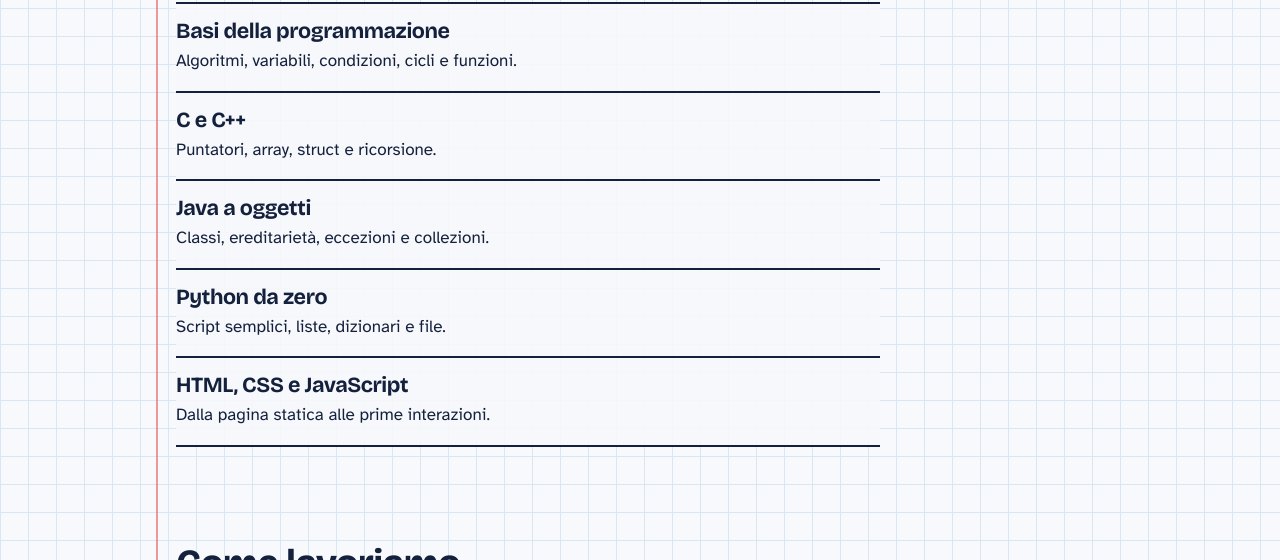
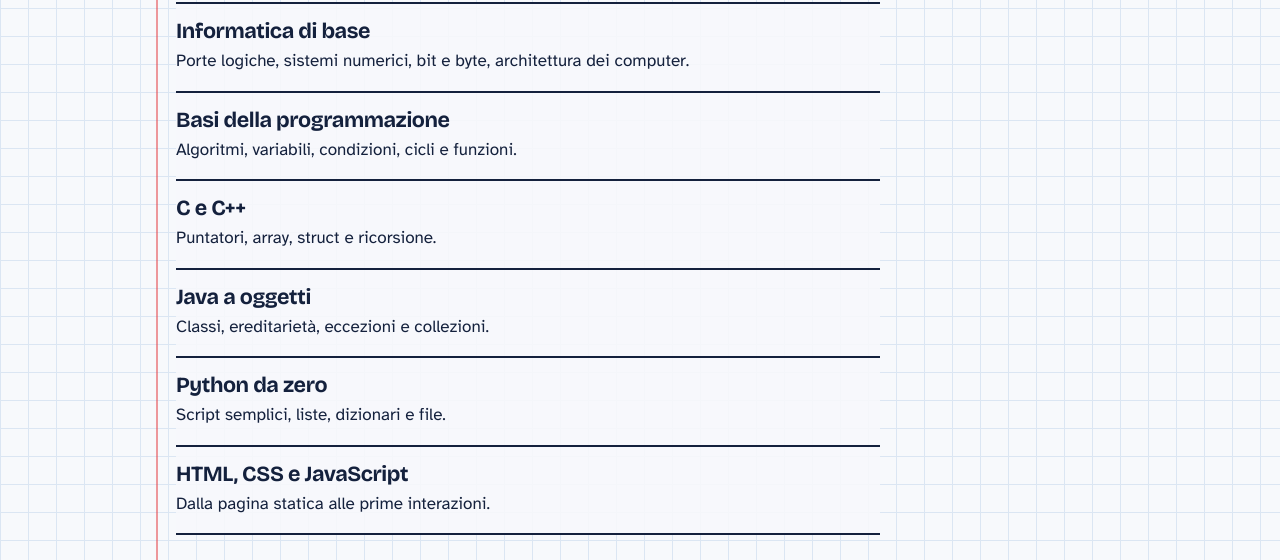
Before and after one commit to Vlamend/vlamend.github.io, an Astro site: page / in a window 1280 px wide. Shown: the part 664-1224 px from the top of the page. Built offline with nearby package versions, Linux system fonts and the light colour scheme; Astro itself is replaced by a stand-in of ours.

Commit message:
Sistemata colori e aggiunto argomento

```diff
--- a/src/layouts/Base.astro
+++ b/src/layouts/Base.astro
@@ -44,25 +44,22 @@ const { title, description } = Astro.props;
   @property --paper     { syntax: '<color>'; inherits: true; initial-value: #f7f9fc; }
   @property --grid      { syntax: '<color>'; inherits: true; initial-value: #dbe6f3; }
   @property --ink       { syntax: '<color>'; inherits: true; initial-value: #14213d; }
-  @property --blue      { syntax: '<color>'; inherits: true; initial-value: #1f3fbf; }
   @property --margin    { syntax: '<color>'; inherits: true; initial-value: #e5484d; }
   @property --card      { syntax: '<color>'; inherits: true; initial-value: #ffffff; }
   @property --code      { syntax: '<color>'; inherits: true; initial-value: #1f3fbf; }
   @property --btn-bg    { syntax: '<color>'; inherits: true; initial-value: #1f3fbf; }
   @property --btn-text  { syntax: '<color>'; inherits: true; initial-value: #ffffff; }
-  @property --btn-hover { syntax: '<color>'; inherits: true; initial-value: #172f94; }
+
   :root {
     color-scheme: light;
     --paper: #f7f9fc;
     --grid: #dbe6f3;
     --ink: #14213d;
-    --blue: #1f3fbf;
     --margin: #e5484d;
     --card: #ffffff;
     --code: #1f3fbf;
     --btn-bg: #1f3fbf;
     --btn-text: #ffffff;
-    --btn-hover: #172f94;
     --display: 'Bricolage Grotesque', 'Trebuchet MS', sans-serif;
     --body: 'Atkinson Hyperlegible', 'Segoe UI', system-ui, sans-serif;
   }
@@ -73,12 +70,10 @@ const { title, description } = Astro.props;
       --paper: #15211e;
       --grid: #223630;
       --ink: #eef2e8;
-      --blue: #cf61fa;
       --margin: #ff9966;
       --card: #1d2d28;
       --code: #cd3df1;
-      --btn-bg: #cd3df1;
-      --btn-hover: #c0d4ff;
+      --btn-bg: #8300af;
     }
   }
   :root[data-theme='dark'] {
@@ -86,18 +81,16 @@ const { title, description } = Astro.props;
       --paper: #15211e;
       --grid: #223630;
       --ink: #eef2e8;
-      --blue: #cf61fa;
       --margin: #ff9966;
       --card: #1d2d28;
-      --code: #cd3df1;
-      --btn-bg: #cd3df1;
-      --btn-hover: #e8a5f5;
+      --code: #9900bf;
+      --btn-bg: #8300af;
   }
   :root {
   transition:
-    --paper 0.5s ease, --grid 0.5s ease, --ink 0.5s ease, --blue 0.5s ease,
+    --paper 0.5s ease, --grid 0.5s ease, --ink 0.5s ease,
     --margin 0.5s ease, --card 0.5s ease, --code 0.5s ease,
-    --btn-bg 0.5s ease, --btn-hover 0.5s ease;
+    --btn-bg 0.5s ease;
   }
   @media (prefers-reduced-motion: reduce) { :root { transition: none; } }
   * {
@@ -117,6 +110,4 @@ const { title, description } = Astro.props;
     background-size: 28px 28px;
   }
   h1, h2, h3 { font-family: var(--display); line-height: 1.08; letter-spacing: -0.02em; margin: 0; }
-  a { color: var(--blue); }
-  :focus-visible { outline: 3px solid var(--blue); outline-offset: 3px; border-radius: 4px; }
 </style>
--- a/src/pages/index.astro
+++ b/src/pages/index.astro
@@ -3,6 +3,7 @@ import Base from '../layouts/Base.astro';
 import { site } from '../config';
 
 const topics = [
+  { title: 'Informatica di base', text:'Porte logiche, sistemi numerici, bit e byte, architettura dei computer.'},
   { title: 'Basi della programmazione', text: 'Algoritmi, variabili, condizioni, cicli e funzioni.' },
   { title: 'C e C++', text: 'Puntatori, array, struct e ricorsione.' },
   { title: 'Java a oggetti', text: 'Classi, ereditarietà, eccezioni e collezioni.' },
```
